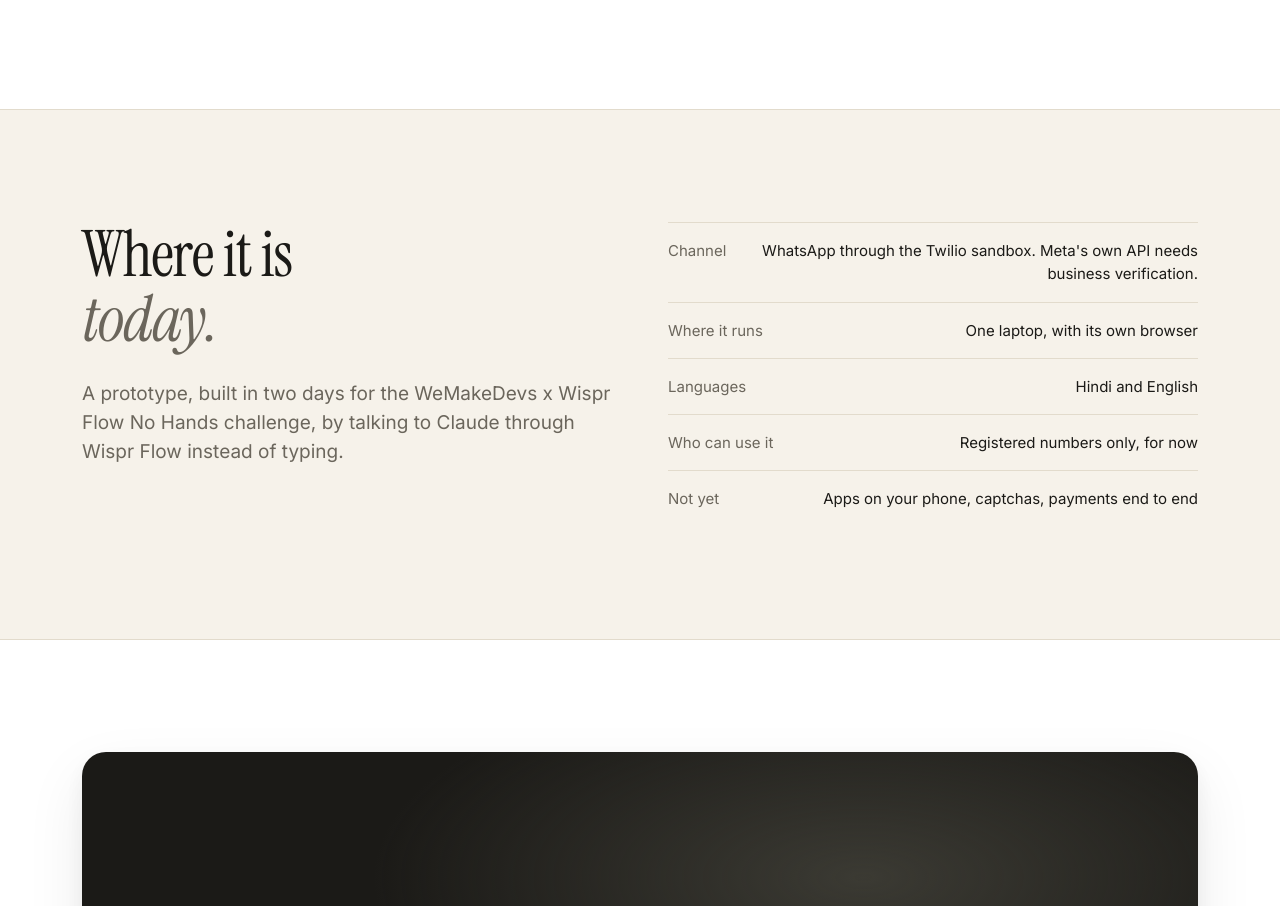
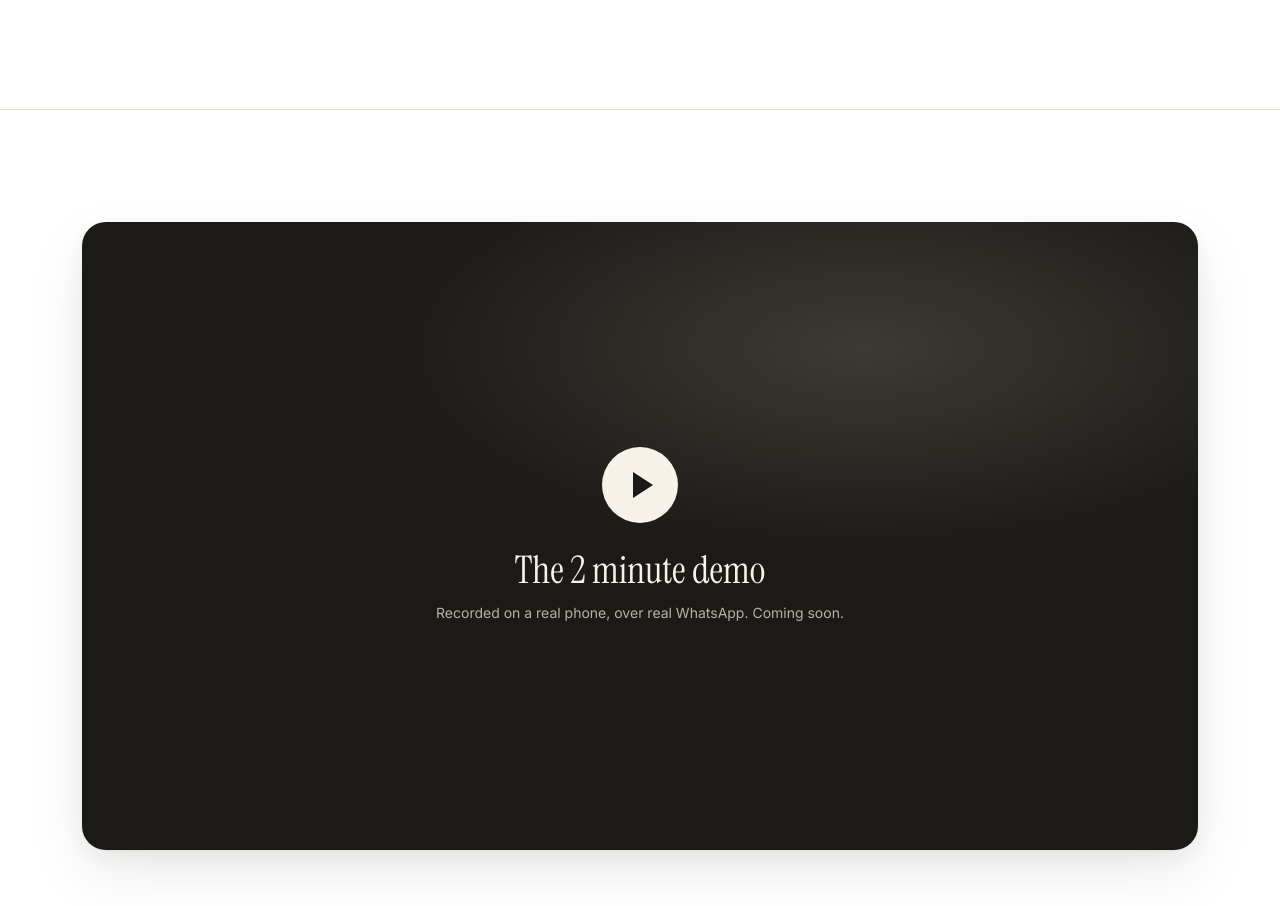
Before and after one commit to Malaydewangan09/saathi, a website: page site/index.html in a window 1280 px wide. Shown: the part 4275-5181 px from the top of the page. Drawn offline with nearby package versions, Linux system fonts and the light colour scheme.

Commit message:
docs(site): remove status section

```diff
--- a/site/index.html
+++ b/site/index.html
@@ -197,7 +197,7 @@
     <nav aria-label="Main">
       <a class="logo" href="#"><i aria-hidden="true">सा</i>Saathi</a>
       <ul><li><a href="#how">How it works</a></li><li><a href="#safety">Safety</a></li><li><a href="#demo">Demo</a></li></ul>
-      <a class="btn btn-dark btn-sm" href="#status">Chat on WhatsApp</a>
+      <a class="btn btn-dark btn-sm" href="#demo">Chat on WhatsApp</a>
     </nav>
 
     <header class="hero">
@@ -206,7 +206,7 @@
         <h1>Don't search,<br><em>just ask.</em></h1>
         <p class="lede">Saathi is a WhatsApp contact that uses the web for you. Send a voice note, <b>it opens the real website, does the clicking</b>, and answers with a voice note and a short card.</p>
         <div class="ctas">
-          <a class="btn btn-dark" href="#status">Chat on WhatsApp</a>
+          <a class="btn btn-dark" href="#demo">Chat on WhatsApp</a>
           <a class="btn btn-ghost" href="#demo"><span aria-hidden="true">▶</span>Watch the demo</a>
         </div>
         <p class="fine">Never types your passwords. Asks before anything that costs money.</p>
@@ -328,21 +328,7 @@
       </div>
     </section>
 
-    <section class="band" id="status">
-      <div class="wrap status">
-        <div>
-          <h2>Where it is<br><em>today.</em></h2>
-          <p class="lede">A prototype, built in two days for the WeMakeDevs x Wispr Flow No Hands challenge, by talking to Claude through Wispr Flow instead of typing.</p>
-        </div>
-        <ul class="facts">
-          <li><span>Channel</span><span>WhatsApp through the Twilio sandbox. Meta's own API needs business verification.</span></li>
-          <li><span>Where it runs</span><span>One laptop, with its own browser</span></li>
-          <li><span>Languages</span><span>Hindi and English</span></li>
-          <li><span>Who can use it</span><span>Registered numbers only, for now</span></li>
-          <li><span>Not yet</span><span>Apps on your phone, captchas, payments end to end</span></li>
-        </ul>
-      </div>
-    </section>
+
 
     <section class="band white" id="demo">
       <div class="wrap">
```
